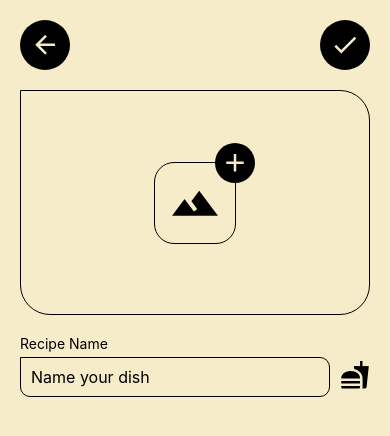
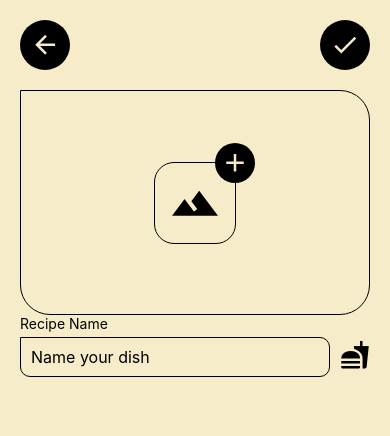
Before and after one commit to gaurav712/Kitchen-Diary, a React Native app: screen /AddRecipe in a window 390 px wide. Shown: the top 436 px of the page. Built offline with nearby package versions, Linux system fonts and the light colour scheme.

Commit message:
expose the styles outside the component

```diff
--- a/src/components/CustomTextInput/index.tsx
+++ b/src/components/CustomTextInput/index.tsx
@@ -1,4 +1,4 @@
-import {Text, TextInput, View} from 'react-native';
+import {StyleProp, Text, TextInput, View, ViewStyle} from 'react-native';
 import MaterialCommunityIcons from 'react-native-vector-icons/MaterialCommunityIcons';
 import ThemeContext from '../../contexts/ThemeContext';
 import styles from './styles';
@@ -10,6 +10,7 @@ const CustomTextInput = ({
   onChangeText,
   iconName,
   align = 'left',
+  contentContainerStyle,
 }: {
   placeholder: string;
   label?: string;
@@ -17,11 +18,12 @@ const CustomTextInput = ({
   onChangeText: (value: string) => void;
   iconName?: string;
   align?: 'left' | 'right';
+  contentContainerStyle?: StyleProp<ViewStyle>;
 }) => {
   return (
     <ThemeContext.Consumer>
       {themeContext => (
-        <View style={styles.container}>
+        <View style={[styles.container, contentContainerStyle]}>
           {label ? (
             <Text
               style={[styles.label, {color: themeContext?.theme.textColor}]}>
--- a/src/components/CustomTextInput/styles.ts
+++ b/src/components/CustomTextInput/styles.ts
@@ -2,7 +2,6 @@ import {StyleSheet} from 'react-native';
 
 const styles = StyleSheet.create({
   container: {
-    marginVertical: 20,
     width: '100%',
   },
   label: {
```
